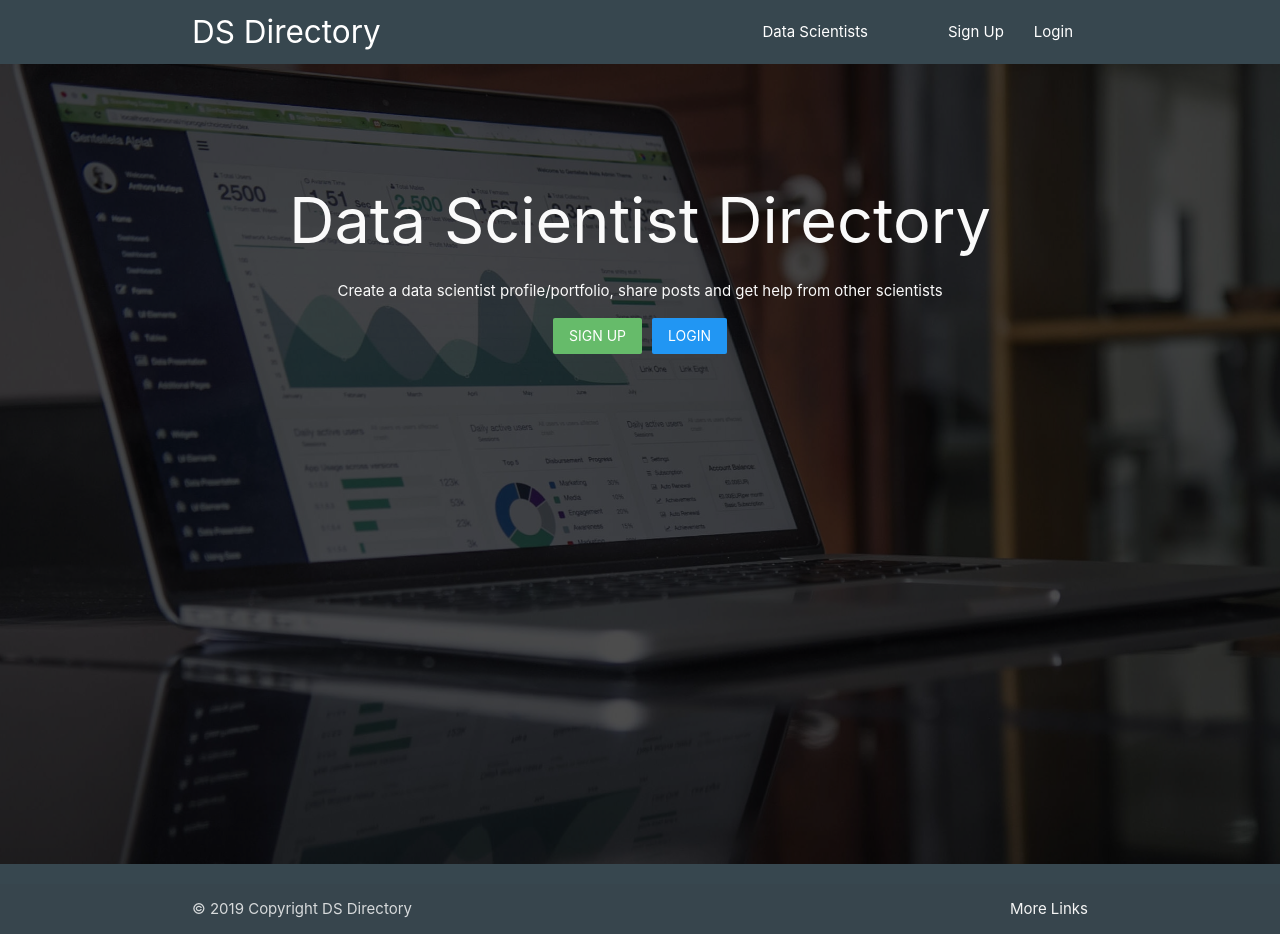
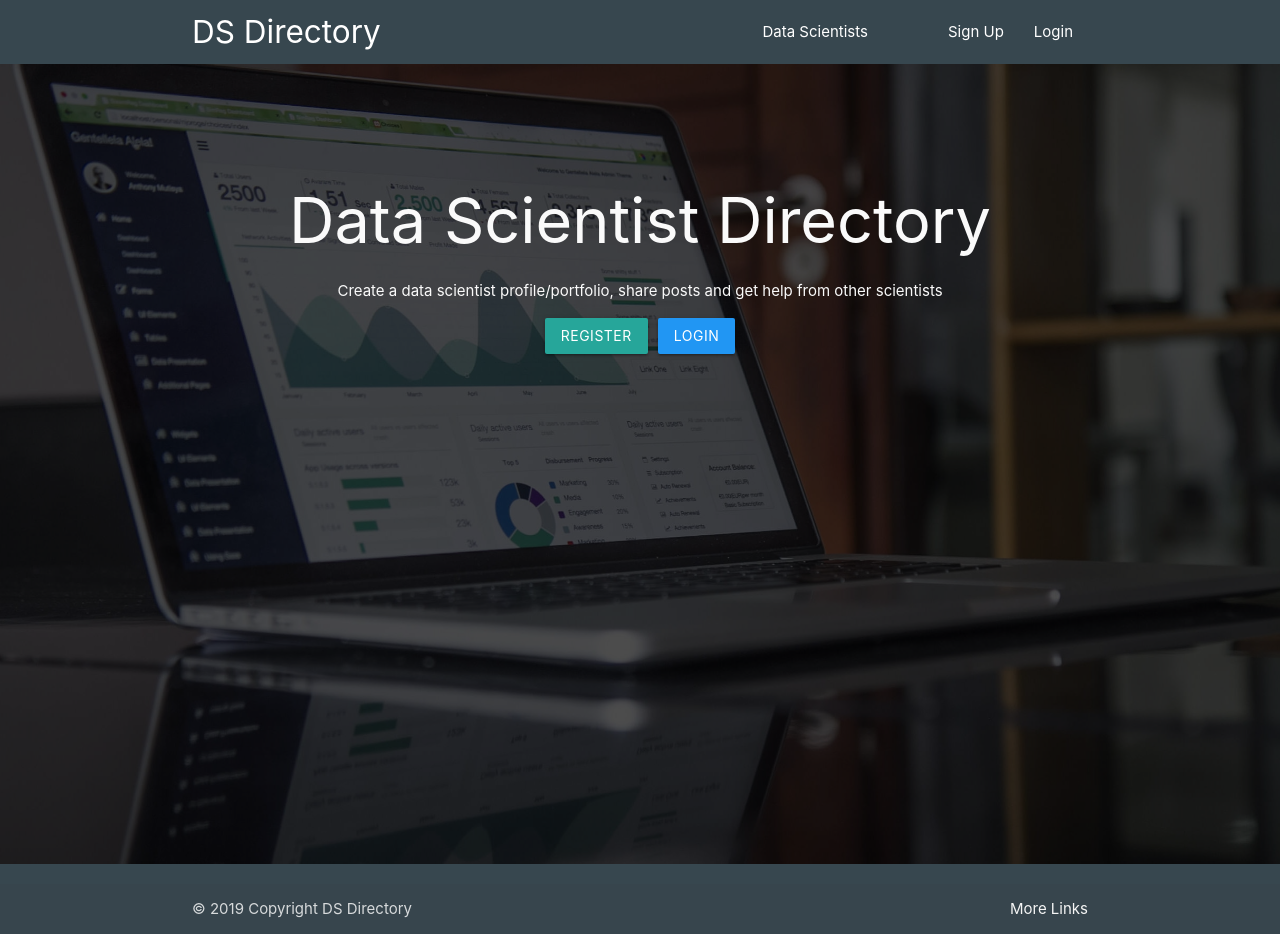
Before and after one commit to canivel/devconnector, a React (Create React App) app in the folder client/: page / in a window 1280 px wide. Built offline with nearby package versions, Linux system fonts and the light colour scheme.

Commit message:
modal component added

```diff
--- a/client/src/components/auth/Login.js
+++ b/client/src/components/auth/Login.js
@@ -1,8 +1,51 @@
 import React, { Component } from "react";
+import Modal from "../layout/Modal";
 
 export class Login extends Component {
+  renderActions() {
+    return (
+      <>
+        <button className="modal-close waves-effect waves-blue btn-flat blue white-text">
+          Sign In
+        </button>
+      </>
+    );
+  }
+
+  renderBtn() {
+    return (
+      <button
+        className="waves-effect waves-light btn blue white-text modal-trigger"
+        data-target="loginModal"
+        style={{ marginLeft: "10px" }}
+      >
+        Login
+      </button>
+    );
+  }
+
+  renderHeader() {
+    return <h4 className="grey-text">Login</h4>;
+  }
+
+  renderContent = () => {
+    return <p className="grey-text">Modal Content</p>;
+  };
+
   render() {
-    return <div>Login</div>;
+    return (
+      <>
+        {this.renderBtn()}
+        <Modal
+          modalId="loginModal"
+          header={this.renderHeader()}
+          content={this.renderContent()}
+          actions={this.renderActions()}
+          modalClassName="modal modal-fixed-footer"
+          dismissible={true}
+        />
+      </>
+    );
   }
 }
 
--- a/client/src/components/auth/Register.js
+++ b/client/src/components/auth/Register.js
@@ -2,43 +2,49 @@ import React, { Component } from "react";
 import Modal from "../layout/Modal";
 
 export class Register extends Component {
-  state = {
-    view: { showModal: false }
-  };
-  handleHideModal = () => {
-    this.setState({ view: { showModal: false } });
-  };
-  handleShowModal = () => {
-    this.setState({ view: { showModal: true } });
-  };
   renderActions() {
     return (
-      <React.Fragment>
-        <button className="modal-close waves-effect waves-grey btn-flat grey">
+      <>
+        <button className="modal-close waves-effect waves-red btn-flat grey white-text left">
           Cancel
         </button>
-        <button className="modal-close waves-effect waves-green btn-flat green">
+        <button className="modal-close waves-effect waves-green btn-flat green white-text right">
           Create
         </button>
-      </React.Fragment>
+      </>
     );
   }
+
+  renderBtn() {
+    return (
+      <button
+        className="waves-effect waves-light btn modal-trigger"
+        data-target="registerModal"
+      >
+        Register
+      </button>
+    );
+  }
+
+  renderHeader() {
+    return <h4 className="grey-text">Create new Account</h4>;
+  }
+
+  renderContent = () => {
+    return <p className="grey-text">Modal Content</p>;
+  };
+
   render() {
     return (
       <>
-        <button
-          className="waves-effect waves-light btn-flat green lighten-1 white-text"
-          data-target="registerModal"
-        >
-          Register
-        </button>
+        {this.renderBtn()}
         <Modal
-          title="Create new Account"
           modalId="registerModal"
-          content="Modal Content"
+          header={this.renderHeader()}
+          content={this.renderContent()}
           actions={this.renderActions()}
           modalClassName="modal modal-fixed-footer"
-          dismissible={false}
+          dismissible={true}
         />
       </>
     );
--- a/client/src/components/layout/Landing.js
+++ b/client/src/components/layout/Landing.js
@@ -1,5 +1,7 @@
 import React, { Component } from "react";
 import { Link } from "react-router-dom";
+import Register from "../auth/Register";
+import Login from "../auth/Login";
 
 export class Landing extends Component {
   render() {
@@ -15,20 +17,8 @@ export class Landing extends Component {
                   help from other scientists
                 </p>
                 <div className="row">
-                  <Link
-                    to="/register"
-                    className="waves-effect waves-light btn-flat green lighten-1 white-text"
-                  >
-                    Sign Up
-                  </Link>
-
-                  <Link
-                    to="/login"
-                    className="waves-effect waves-light btn-flat blue white-text"
-                    style={{ marginLeft: "10px" }}
-                  >
-                    Login
-                  </Link>
+                  <Register />
+                  <Login />
                 </div>
               </div>
             </div>
--- a/client/src/components/layout/Modal.js
+++ b/client/src/components/layout/Modal.js
@@ -39,11 +39,11 @@ class Modal extends Component {
             this.Modal = Modal;
           }}
           id={this.props.modalId}
-          className={this.props.modalClassName}
+          className="modal"
         >
           <div className="modal-content">
-            <h4>{this.props.title}</h4>
-            <p>{this.props.content}</p>
+            {this.props.header}
+            {this.props.content}
           </div>
           <div className="modal-footer">{this.props.actions}</div>
         </div>
```
Also changed, not shown: 1 other file (tests, documents, lock files or other folders).
